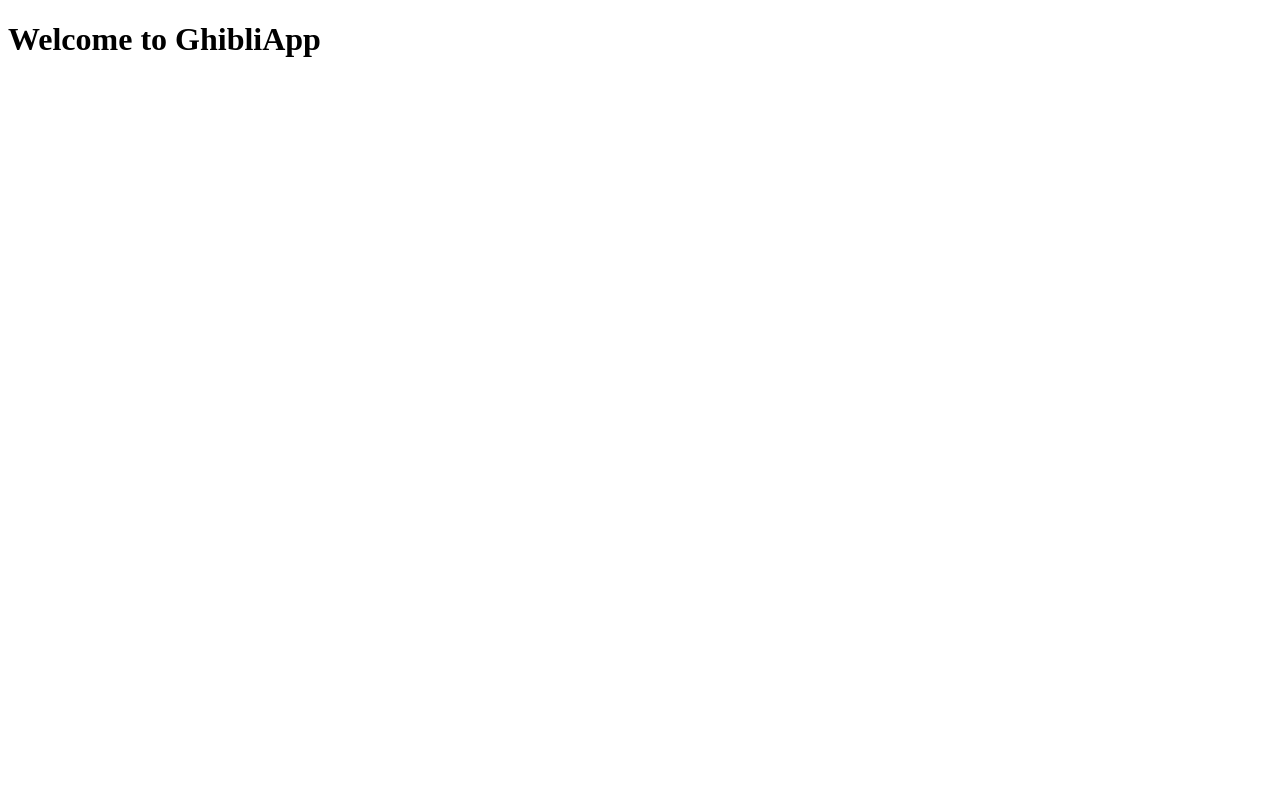
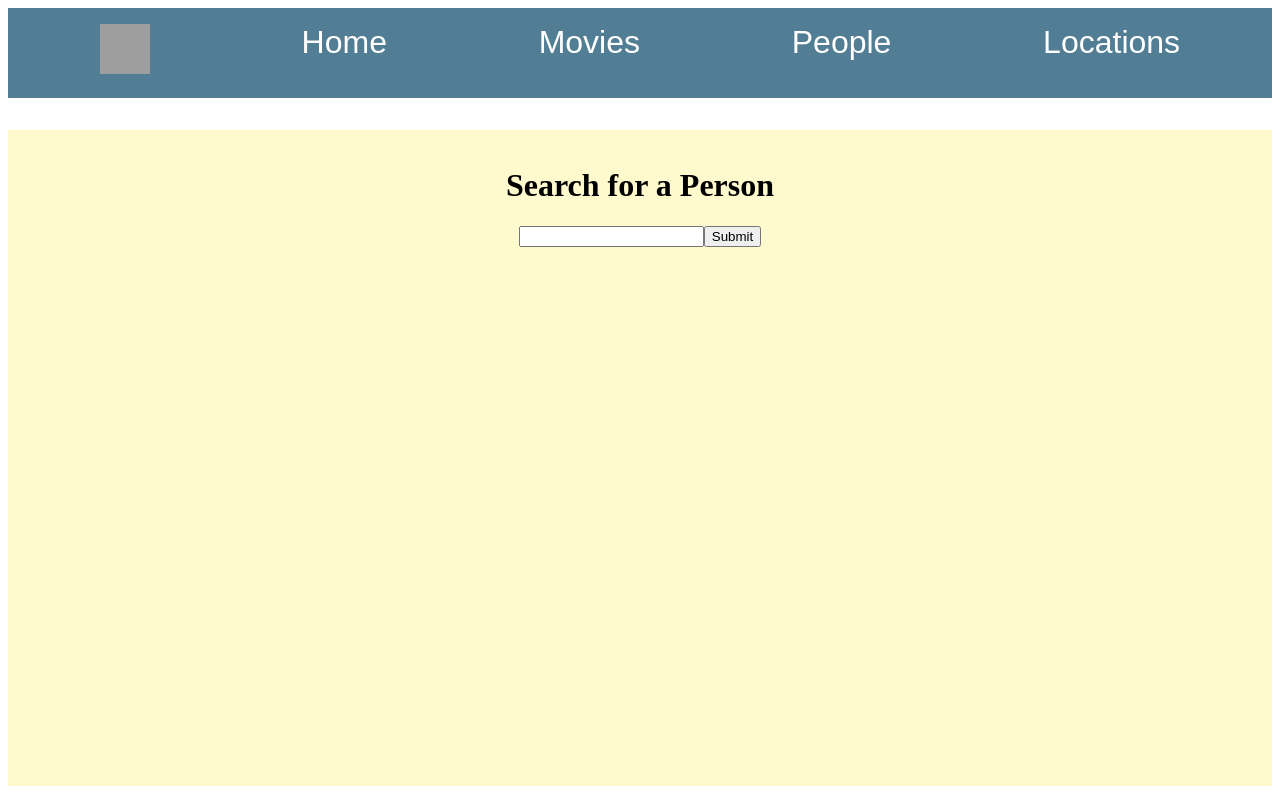
Before and after one commit to joinpursuit/9-1-module-three-assessment, a React (Create React App) app: page /People in a window 1280 px wide. Built offline with nearby package versions, Linux system fonts and the light colour scheme; grey boxes are pictures that could not be loaded; the HTML template or start-up script is replaced by a standard one.

Commit message:
components done

```diff
--- a/src/App.js
+++ b/src/App.js
@@ -1,8 +1,25 @@
+import {BrowserRouter as Router, Routes, Route} from "react-router-dom"
+import Home from "./Home";
+import Nav from "./Nav";
+import Movies from "./Movies";
+import People from "./People";
+import Locations from "./Locations";
+import "./index.css"
+
 function App() {
   return (
-    <div className="app">
-      <h1>Welcome to GhibliApp</h1>
-    </div>
+    <Router>
+      <div className="app">
+        <Nav/>
+     </div>
+
+     <Routes>
+      <Route path="/" element={<Home />} />
+      <Route path="/Movies" element={<Movies />} />
+      <Route path="/People" element={<People/>} />
+      <Route path="/Locations" element={<Locations />} />
+     </Routes>
+    </Router>
   );
 }
 
--- /dev/null
+++ b/src/Home.js
@@ -0,0 +1,7 @@
+export default function Home(){
+    return(
+        <div>
+            <h1>Welcome to GhibliApp</h1>
+        </div>
+    )
+}
--- /dev/null
+++ b/src/Locations.js
@@ -0,0 +1,36 @@
+import React, {useState, useEffect} from "react"
+
+export default function Locations(){
+
+    const [detail, setDetail] = useState([]);
+    const [show, setShow] = useState(false);
+
+    useEffect(() => {
+        const url = "./locations.json";
+        fetch(url)
+          .then((res) => res.json())
+          .then((detail) => {
+            // console.log(detail);
+            setDetail(detail);
+          })
+          .catch((err) => console.log(err));
+      }, []);
+
+    return (
+        <div className="locations">
+            <h1>List of Locations</h1>
+            <button onClick={() => setShow(!show)}>{show ? "Hide Locations" : "Show Locations"}</button>
+            <ul>
+                {show && detail && detail.map((item) => (
+                    <li key={item.id}>
+                        <ul>
+                            <li>Name: {item.name}</li>
+                            <li>Climate: {item.climate}</li>
+                            <li>Terrain: {item.terrain}</li>
+                        </ul>
+                    </li>
+                )) }
+            </ul>
+        </div>
+    )
+}
--- /dev/null
+++ b/src/Movies.js
@@ -0,0 +1,43 @@
+import React, {useState, useEffect} from "react"
+
+export default function Movies(){
+
+    const [data, setData] = useState([]);
+    const [film, setFilm] = useState({})
+
+    const handleChoice = (e) => {
+        const chosen = e.target.value;
+        console.log(chosen);
+        const found = data.find((films) => films.id === chosen);
+        setFilm(found || {});
+    }
+
+    useEffect(() => {
+        fetch("./films.json")
+        .then((res) => res.json())
+        .then((data) => {
+        //   console.log(data);
+          setData(data);
+        })
+        .catch((err) => console.log(err));
+    }, [])
+
+    return(
+        <div className="movies">
+            <h1>Select a Movie</h1>
+            <select onChange={handleChoice}>
+              <option value=""></option>
+              {data.map((choice) => (
+                <option key={choice.id} value={choice.id}>{choice.title}</option>
+              ))}
+            </select>
+            {film.id && (
+          <div>
+            <p>Title: {film.title}</p>
+            <p>Release Date: {film.release_date}</p>
+            <p>Description: {film.description}</p>
+          </div>
+        )}
+        </div>
+    )
+}
--- /dev/null
+++ b/src/Nav.js
@@ -0,0 +1,18 @@
+import { Link } from "react-router-dom";
+
+export default function Nav(){
+    return (
+        <div className="nav">
+            <nav>
+                <Link to="/">
+                <img src="https://www.pngfind.com/pngs/m/385-3859275_totoro-studio-ghibli-logo-hd-png-download.png" alt="logo"/>
+                </Link>
+
+                <Link to="/">Home</Link>
+                <Link to="/Movies">Movies</Link>
+                <Link to="/People">People</Link>
+                <Link to="/Locations">Locations</Link>
+            </nav>
+        </div>
+    )
+}
--- /dev/null
+++ b/src/People.js
@@ -0,0 +1,50 @@
+import React, {useState, useEffect} from "react"
+
+export default function People(){
+
+    const [info, setInfo] = useState([])
+    const [name, setName] = useState('');
+    const [input, setInput] = useState({});
+
+    const handleSubmit = (e) => {
+        e.preventDefault();
+        const opt = info.find((person) => person.name.toLowerCase() === name.toLowerCase());
+        setInput(opt || {});
+    }
+
+
+    useEffect(() => {
+        fetch("./people.json")
+        .then((res) => res.json())
+        .then((info) => {
+        //   console.log(info);
+          setInfo(info);
+        })
+        .catch((err) => console.log(err));
+    }, [])
+
+
+    return(
+        <div className="people">
+            <h1>Search for a Person</h1>
+            <form onSubmit={handleSubmit}>
+                <label htmlFor="name">
+                    <input value={name} onChange={(e) => {
+                        setName(e.target.value)
+                    }}
+                        type="text"
+                        />
+                </label>
+                <button type='submit'>Submit</button>
+            </form>
+            {input.id && (
+                <div>
+                    <h2>Name: {input.name}</h2>
+                    <p>Age: {input.age}</p>
+                    <p>Eye Color: {input.eye_color}</p>
+                    <p>Hair Color: {input.hair_color}</p>
+                </div>
+            )}
+        </div>
+    )
+}
--- a/src/index.css
+++ b/src/index.css
@@ -1,3 +1,7 @@
+* {
+  text-align: center;
+}
+
 nav {
   display: flex;
   justify-content: space-around;
@@ -15,6 +19,7 @@ nav a {
 
 nav img {
   height: 50px;
+  width: 50px;
 }
 
 main {
```
